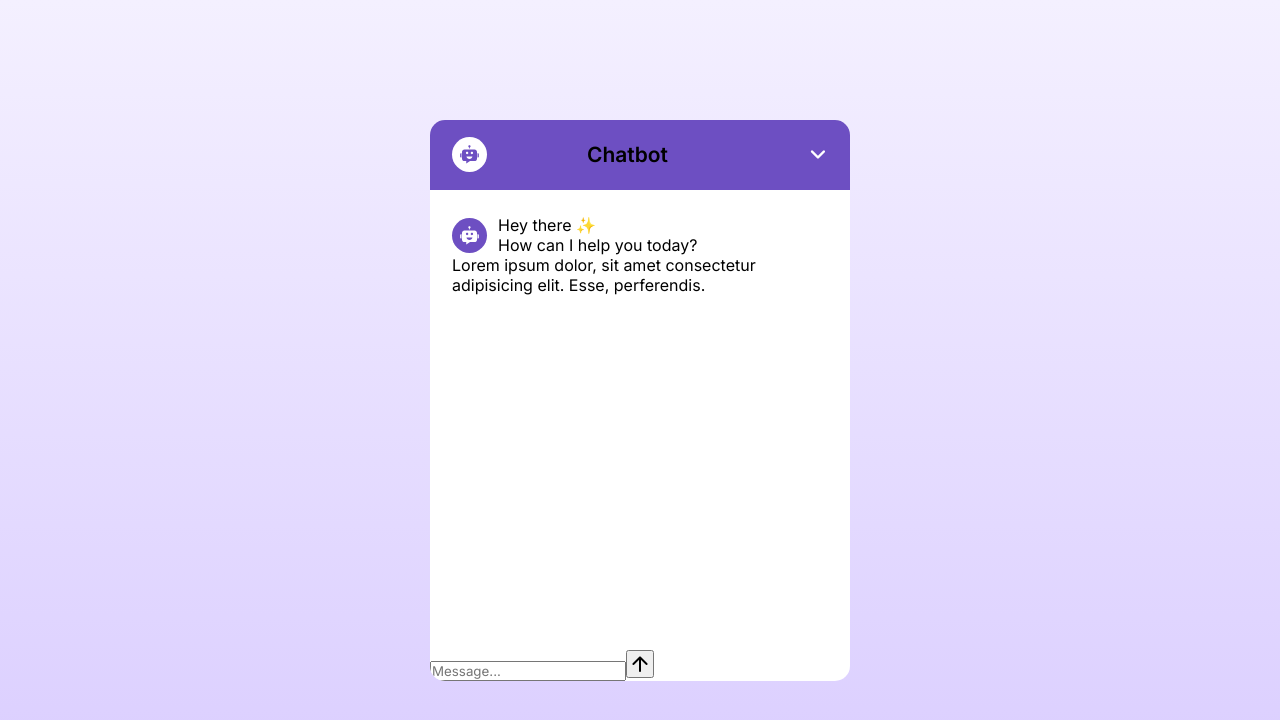
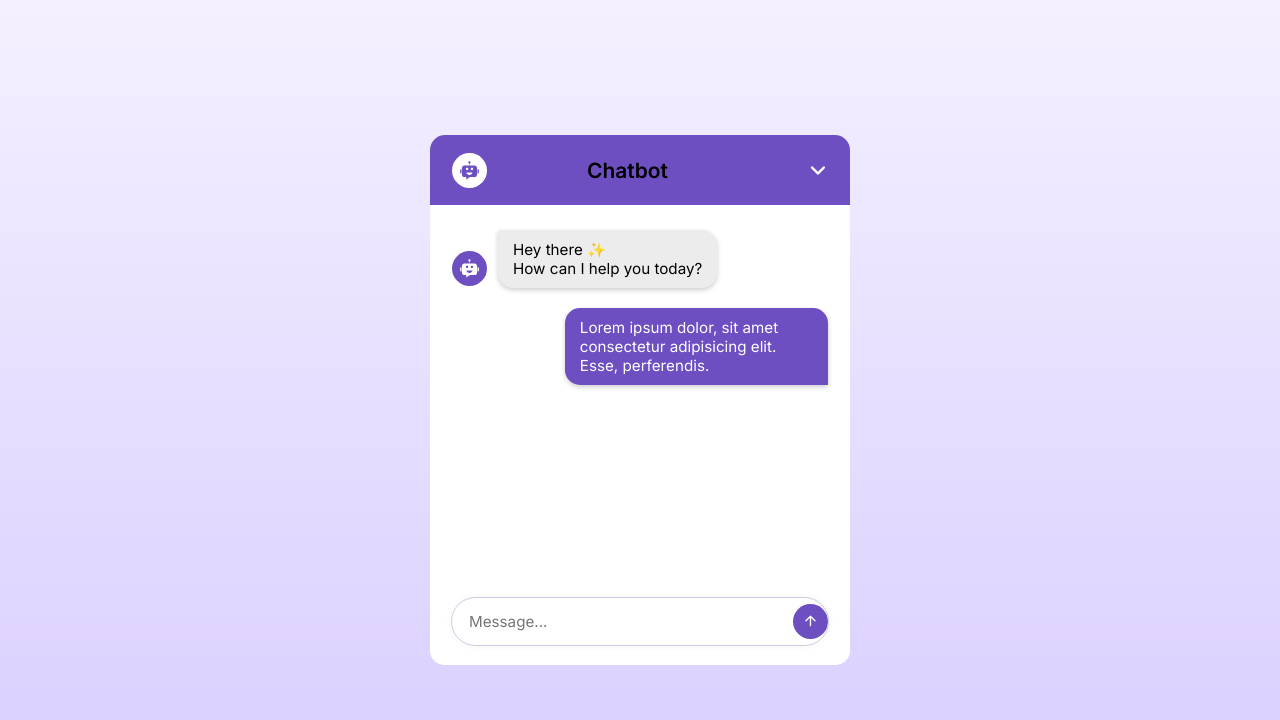
Before and after one commit to Vikash21s/Chatbot, a React (Vite) app: page / in a window 1280 px wide. Shown: the top 720 px of the page. Built offline with nearby package versions, Linux system fonts and the light colour scheme.

Commit message:
send button

```diff
--- a/src/index.css
+++ b/src/index.css
@@ -17,6 +17,7 @@ body {
 }
 
 .chatbot-popup {
+  position: relative;
   width: 420px;
   overflow: hidden;
   overflow: hidden;
@@ -75,6 +76,9 @@ body {
 }
 
 .chat-body {
+  display: flex;
+  flex-direction: column;
+  gap: 20px;
   height: 460px;
   overflow-y: auto;
   padding: 25px 22px;
@@ -98,17 +102,84 @@ body {
   border-radius: 50%;
 }
 
-.chat-body .message .messaget-text {
+.chat-body .message .message-text {
   padding: 12px 16px;
   max-width: 75%;
+  word-wrap: break-word;
+  white-space: pre-line;
+  font-size: 0.95rem;
 }
 
-  .chat-body .bot-message .messaget-text {
-    background: #F6F2FF;
-    border-radius: 13px 13px 13px 3px;
+  .chat-body .bot-message .message-text {
+    background: #ECECEC;
+    border-radius: 0 15px 15px 15px;
+    padding: 10px 15px;
+    max-width: 70%;
+    word-wrap: break-word;
+    box-shadow: 0px 2px 5px rgba(0, 0, 0, 0.2);
   }
 
-.chat-body .user-message .messaget-text {
+.chat-body .user-message {
+  flex-direction: column;
+  align-items: flex-end;
+}
+
+.chat-body .user-message .message-text {
+  color: #FFF;
   background: #6D4FC2;
-  border-radius: 13px 13px 3px 13px;
+  border-radius: 15px 15px 0 15px;
+  padding: 10px 15px;
+  max-width: 70%;
+  word-wrap: break-word;
+  box-shadow: 0px 2px 5px rgba(0, 0, 0, 0.2);
 }
+
+.chat-footer {
+  position: absolute;
+  bottom: 0;
+  width: 100%;
+  background: #FFF;
+  padding: 15px 22px 20px;
+}
+
+.chat-footer .chat-form {
+  display: flex;
+  align-items: center;
+  background: #FFF;
+  border-radius: 32px;
+  outline: 1px solid #CCCCE5;
+  box-shadow: 0 0 8px rgba(0, 0, 0, 0.06);
+}
+
+.chat-footer .chat-form:focus-within{
+  outline: 2px solid #6D4FC2;
+}
+
+.chat-form .message-input {
+  border: none;
+  outline: none;
+  width: 100%;
+  background: none;
+  height: 47px;
+  padding: 0 17px;
+  font-size: 0.95rem;
+}
+
+.chat-form button {
+  height: 35px;
+  width: 35px;
+  border: none;
+  outline: none;
+  cursor: pointer;
+  font-size: 1.15rem;
+  color: #FFF;
+  flex-shrink: 0;
+  margin-reght: 6px;
+  border-radius: 50%;
+  background: #6D4FC2;
+  transition: 0.2s ease;
+}
+
+.chat-form button:hover {
+  background: #593bab;
+}
```
